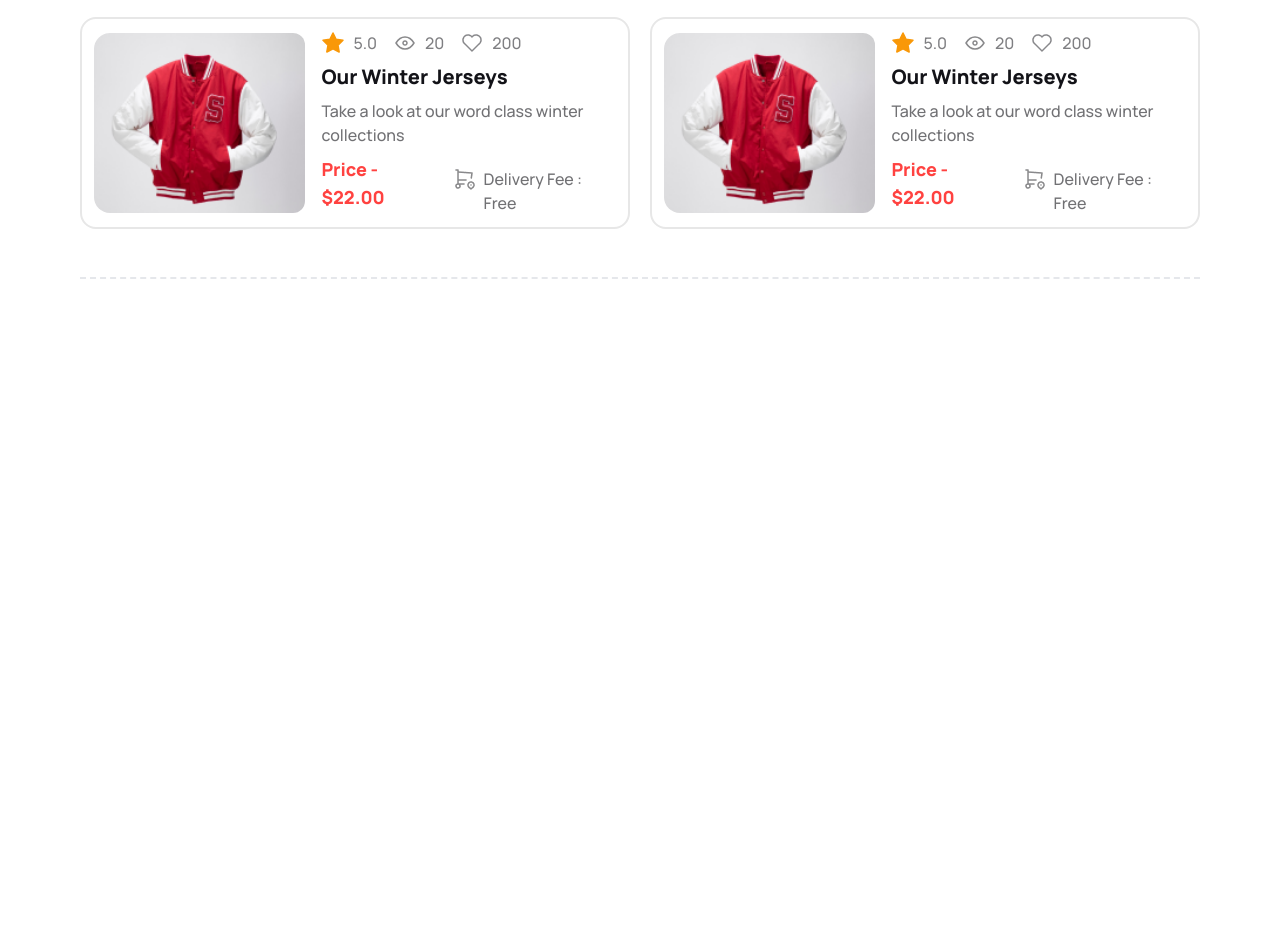
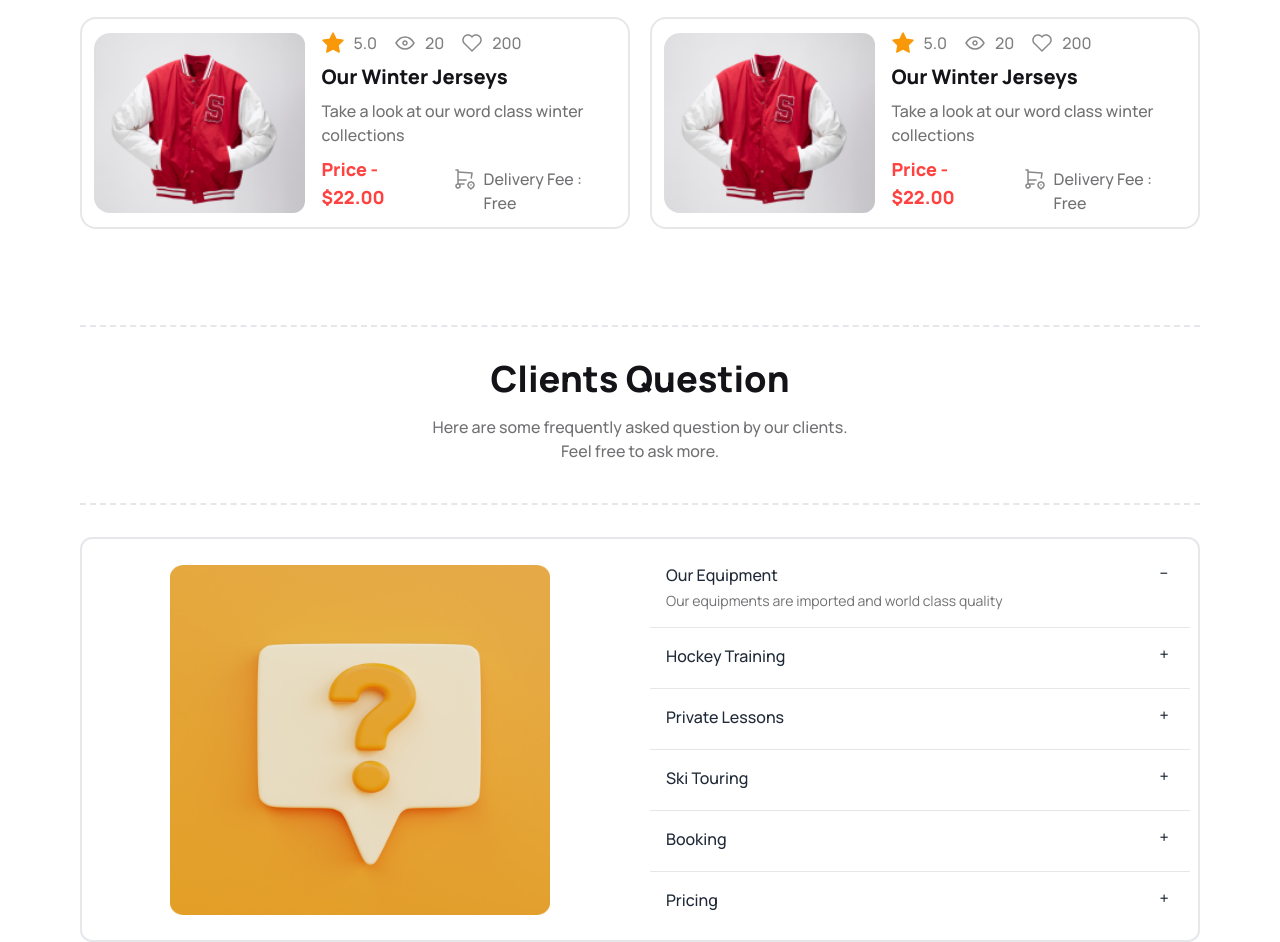
Before and after one commit to Rashedin-063/Hockey-s-Landing-Page, a plain HTML site: page index.html in a window 1280 px wide. Shown: the part 3269-4211 px from the top of the page. Before the commit the page ends 3548 px from the top, so only its background shows below. Drawn offline with nearby package versions, Linux system fonts and the light colour scheme.

Commit message:
faq section done

```diff
--- a/index.html
+++ b/index.html
@@ -346,6 +346,7 @@ tailwind.config = {
         </div>
     </div>
 </div>
+<!-- third card -->
     <div
     class="card card-side border-2 border-[#1313181a] p-3 flex flex-col md:justify-center md:items-center gap-4 md:flex-row">
     <!-- card image -->
@@ -380,6 +381,7 @@ tailwind.config = {
         </div>
     </div>
 </div>
+<!-- fourth card -->
     <div
     class="card card-side border-2 border-[#1313181a] p-3 flex flex-col md:justify-center md:items-center gap-4 md:flex-row">
     <!-- card image -->
@@ -414,6 +416,7 @@ tailwind.config = {
         </div>
     </div>
 </div>
+<!-- fifth card -->
     <div
     class="card card-side border-2 border-[#1313181a] p-3 flex flex-col md:justify-center md:items-center gap-4 md:flex-row">
     <!-- card image -->
@@ -448,6 +451,7 @@ tailwind.config = {
         </div>
     </div>
 </div>
+<!-- sixth card -->
     <div
     class="card card-side border-2 border-[#1313181a] p-3 flex flex-col md:justify-center md:items-center gap-4 md:flex-row">
     <!-- card image -->
@@ -482,10 +486,95 @@ tailwind.config = {
         </div>
     </div>
 </div>
+</section>
+<!-- faq section -->
+<section class="mt-8 lg:mt-20 space-y-8 text-center">
+  <div class="border-b-2 border-dashed text-description pt-4"> </div>
+  <!-- text content -->
+  <div class="space-y-4">
+    <h2 class="text-title font-extrabold text-2xl md:text-3xl lg:text-4xl ">
+      Clients Question
+    </h2>
+    <p class="text-description md:w-3/4 mx-auto text-sm md:text-base md:font-medium">Here are some frequently asked question by our clients. <br>Feel free to ask more.</p>
   </div>
-  <div class="border-b-2 border-dashed text-description pt-4"> </div>
+  <div class="border-b-2 border-dashed text-description pt-2"> </div>
+  <!-- flex container -->
+  <div class="flex flex-col justify-center items-center gap-5 p-2 border-2 rounded-xl md:flex-row">
+    <div class="w-full flex justify-center md:w-1/2">
+      <img class="w-[380px] h-[350px]" src="./Images/11.png" alt="Frequently Asked Question">
+    </div>
+    <!-- accordion -->
+<div class="text-start w-full md:w-1/2">
+  <!-- first q&a -->
+  <div class="collapse collapse-plus ">
+    <input type="radio" name="my-accordion-3" checked="checked" />
+    <div class="collapse-title  font-medium">
+      Our Equipment
+    </div>
+    <div class="collapse-content text-sm text-description -mt-4">
+      <p>Our equipments are imported and world class quality</p>
+    </div>
+  </div>
+  <hr>
+  <!-- second q&a -->
+  <div class="collapse collapse-plus">
+    <input type="radio" name="my-accordion-3" />
+    <div class="collapse-title  font-medium">
+      Hockey Training
+    </div>
+    <div class="collapse-content text-sm text-description -mt-4">
+      <p>We train our players with absolute intensity</p>
+    </div>
+  </div>
+  <hr>
+  <!-- third q&a -->
+  <div class="collapse collapse-plus ">
+    <input type="radio" name="my-accordion-3" />
+    <div class="collapse-title  font-medium">
+      Private Lessons
+    </div>
+    <div class="collapse-content text-sm text-description -mt-4">
+      <p>We organize special lessons for each individual as well</p>
+    </div>
+  </div>
+  <hr>
+  <!-- fourth q&a -->
+   <div class="collapse collapse-plus ">
+     <input type="radio" name="my-accordion-3" />
+     <div class="collapse-title  font-medium">
+       Ski Touring
+     </div>
+     <div class="collapse-content text-sm text-description -mt-4">
+       <p>We often organize ski touring, feel free to join us.</p>
+     </div>
+   </div>
+   <hr>
+  <!-- fifth q&a -->
+  <div class="collapse collapse-plus">
+    <input type="radio" name="my-accordion-3" />
+    <div class="collapse-title  font-medium">
+      Booking
+    </div>
+    <div class="collapse-content text-sm text-description -mt-4">
+      <p>Booking for us is super easy, just click here!</p>
+
+    </div>
+  </div>
+  <hr>
+  <!-- sixth q&a -->
+  <div class="collapse collapse-plus ">
+    <input type="radio" name="my-accordion-3" />
+    <div class="collapse-title  font-medium">
+      Pricing
+    </div>
+    <div class="collapse-content text-sm text-description -mt-4">
+      <p>Our minimal pricing is totally worth it! </p>
+    </div>
+  </div>
+</div>
+  </div>
+
 </section>
-
   </main>
   <footer>
 
```
